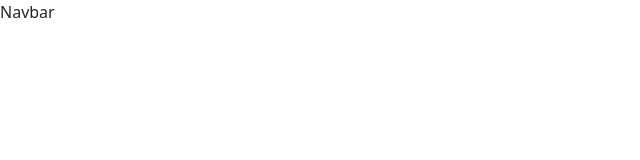
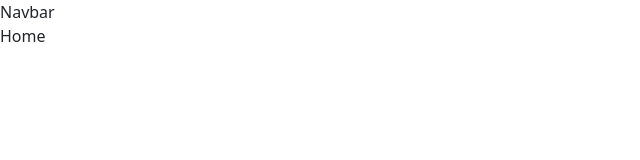
Before and after one commit to GopiHarishitha/EcoStore, a React (Create React App) app in the folder client/: page / in a window 1280 px wide. Shown: the top 160 px of the page, without its empty margins (0-640 px from the left). Built offline with nearby package versions, Linux system fonts and the light colour scheme.

Commit message:
Removed some unnecessary imports

```diff
--- a/client/src/App.js
+++ b/client/src/App.js
@@ -1,6 +1,6 @@
 import "./App.css";
 import "bootstrap/dist/css/bootstrap.css";
-import { createBrowserRouter, Outlet, RouterProvider } from "react-router-dom";
+import { createBrowserRouter, RouterProvider } from "react-router-dom";
 import Home from "./components/Home/Home";
 import LoginOrRegister from "./components/LoginOrRegister/LoginOrRegister";
 import Root from "./components/Root/Root";
--- a/client/src/components/Home/Home.js
+++ b/client/src/components/Home/Home.js
@@ -1,8 +1,7 @@
-import ProductList from "../ProductList/ProductList";
-import { Outlet } from "react-router-dom";
+import React from "react";
 
 function Home() {
-  return <div className="home-div"></div>;
+  return <div>Home</div>;
 }
 
 export default Home;
```
